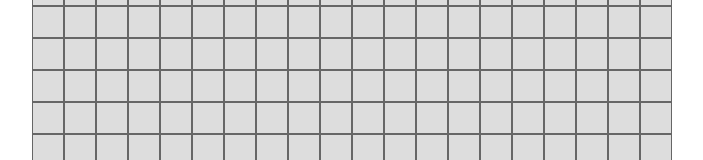
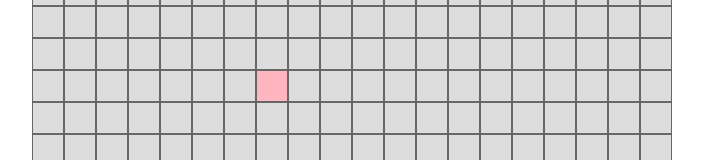
Before and after one commit to simonpweller/svelte-snake, a Svelte app: page / in a window 1280 px wide. Shown: the part 242-402 px from the top of the page, without its empty margins (288-991 px from the left). Built offline with nearby package versions, Linux system fonts and the light colour scheme.

Commit message:
place random food

```diff
--- a/src/App.svelte
+++ b/src/App.svelte
@@ -4,6 +4,7 @@
 
 	let snake = [[10, 10], [10, 11], [10, 12], [10, 13]]
 	let direction = "NORTH"
+	let foodSpot = randomFoodSpot(gridSize, snake)
 	setInterval(() => {
 		let [headRow, headCol] = snake[0]
 		let newHead;
@@ -22,8 +23,6 @@
 				break;
 		}
 		snake = [newHead, ...snake.slice(0, snake.length -1)]
-
-
 	}, 500)
 	let rows = [0, 1, 2, 3, 4, 5, 6, 7, 8, 9, 10, 11, 12, 13, 14, 15, 16, 17, 18, 19];
 
@@ -44,12 +43,22 @@
 				break;
 		}
 	}
+
+	function randomFoodSpot(gridSize, snake) {
+		let randomRow = Math.floor(Math.random() * gridSize)
+		let randomCol = Math.floor(Math.random() * gridSize)
+		if (snake.some(([row, col]) => row === randomRow && col === randomCol)) {
+			return randomFoodSpot(gridSize, snake)
+		} else {
+			return [randomRow, randomRow]
+		}
+	}
 </script>
 
 <main>
 	<div class="grid">
 		{#each rows as rowIndex}
-			<Row {rowIndex} {snake}/>
+			<Row {rowIndex} {snake} {foodSpot}/>
 		{/each}
 	</div>
 </main>
--- a/src/Cell.svelte
+++ b/src/Cell.svelte
@@ -2,11 +2,13 @@
     export let rowIndex;
 	export let colIndex;
     export let snake;
+    export let foodSpot;
 
     $: isSnake = snake.some(([row, col]) => row === rowIndex && col === colIndex)
+    $: isFoodSpot = foodSpot[0] === rowIndex && foodSpot[1] === colIndex
 </script>
 
-<div class:isSnake></div>
+<div class:isSnake class:isFoodSpot></div>
 
 <style>
     div {
@@ -19,4 +21,8 @@
     .isSnake {
         background-color: chartreuse;
     }
+
+    .isFoodSpot {
+        background-color: lightpink;
+    }
 </style>
--- a/src/Row.svelte
+++ b/src/Row.svelte
@@ -1,12 +1,13 @@
 <script>
     export let rowIndex;
     export let snake;
+    export let foodSpot;
 	import Cell from './Cell.svelte';
 	let cols = [0, 1, 2, 3, 4, 5, 6, 7, 8, 9, 10, 11, 12, 13, 14, 15, 16, 17, 18, 19];
 </script>
 <div>
     {#each cols as colIndex}
-        <Cell {rowIndex} {colIndex} {snake}/>
+        <Cell {rowIndex} {colIndex} {snake} {foodSpot}/>
     {/each}
 </div>
 
```
